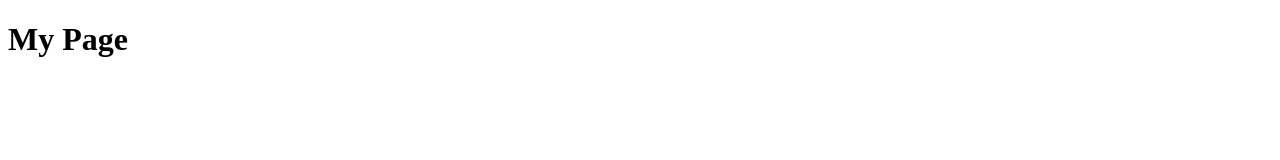
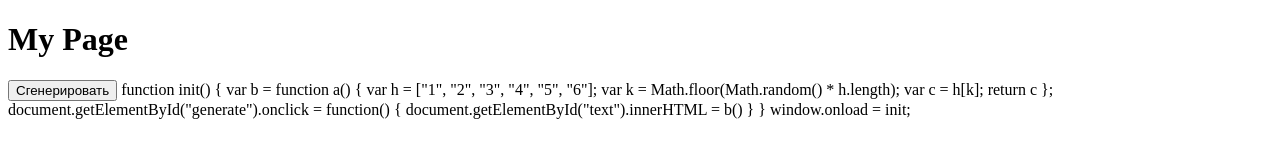
Before and after one commit to romeat/romeat.github.io, a plain HTML site: page index.html in a window 1280 px wide. Drawn offline with Linux system fonts and the light colour scheme.

Commit message:
Update index.html

```diff
--- a/index.html
+++ b/index.html
@@ -3,6 +3,21 @@
 <body>
 
 <h1>My Page</h1>
+<p id="text"></p>
+<input id="generate" type="button" value="Сгенерировать">
+
+function init() {
+var b = function a() {
+var h = ["1", "2", "3", "4", "5", "6"];
+var k = Math.floor(Math.random() * h.length);
+var c = h[k];
+return c
+};
+document.getElementById("generate").onclick = function() {
+document.getElementById("text").innerHTML = b()
+}
+}
+window.onload = init;
 
 </body>
 </html>
```
